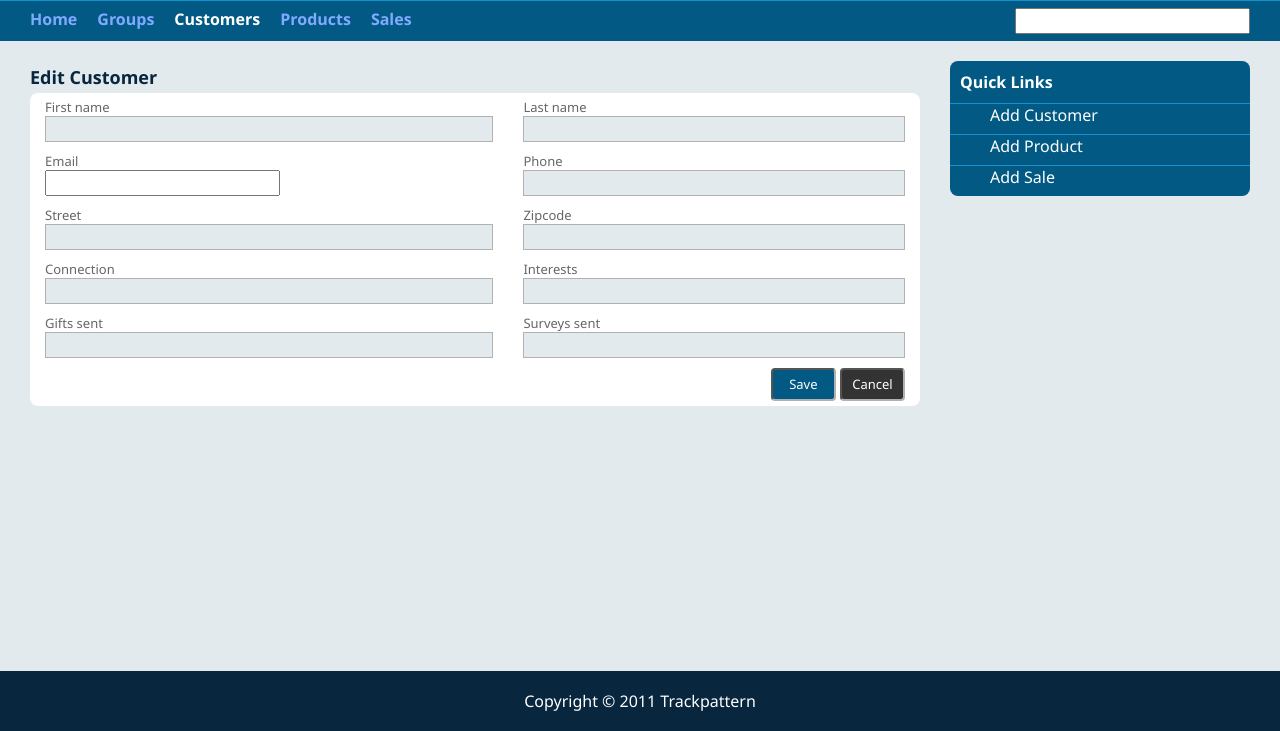
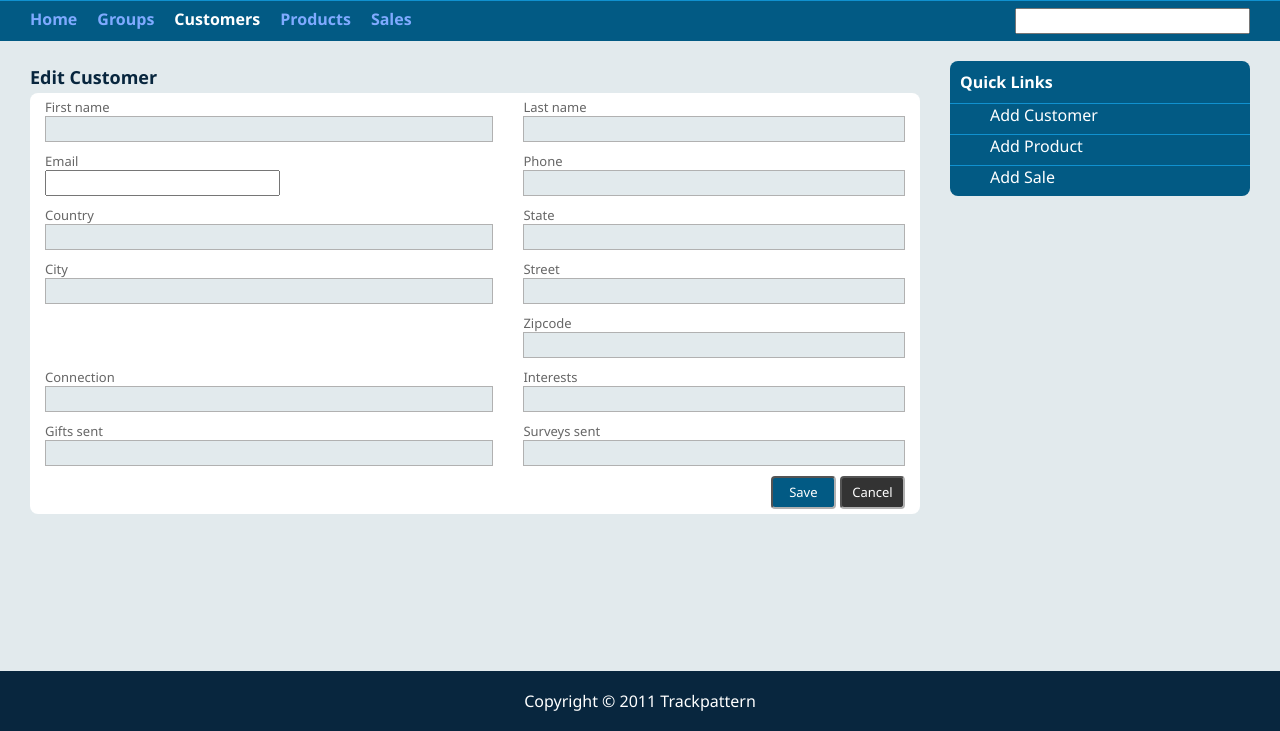
Before and after one commit to moeburney/trackpattern, a Django app: template templates/core/manage_customer.html in a window 1280 px wide. Shown: the part 69-800 px from the top of the page. Run offline with Django 3.2, Linux system fonts and the light colour scheme; the template is opened without the code that fills it, so the values that code supplies are empty, except form fields; tables that the repository leaves empty hold one stand-in row (values such as "Sample post"); form fields are guessed from the names that the template uses.

Commit message:
City, State, Country added to Customer. - model updated - template updated
Note: DB sync up required

```diff
--- a/core/models.py
+++ b/core/models.py
@@ -173,9 +173,12 @@ class Customer(models.Model):
     first_name = models.CharField(_('first name'), max_length=50, blank=False, null=False)
     last_name =  models.CharField(_('last name'), max_length=50, blank=False, null=False)
     email = models.EmailField(_('email'), max_length=75, blank=True, null=True)
+    phone = models.CharField(_('phone'), max_length=15, blank=True, null=True)
     street = models.CharField(_('street'), max_length=100, blank=True, null=True)
+    city = models.CharField(_('city'), max_length=100, blank=True, null=True)
+    state = models.CharField(_('state'), max_length=75, blank=True, null=False)
+    country = models.CharField(_('country'), max_length=75, blank=True, null=False)
     zipcode = models.CharField(_('zip'), max_length=10, blank=True, null=True)
-    phone = models.CharField(_('phone'), max_length=15, blank=True, null=True)
 
     interests = models.CharField(_('core interests'), max_length=200, blank=True, null=False)
     connection = models.SmallIntegerField(_('connection'), choices=CONNECTION_CHOICES, default=2)
--- a/templates/core/manage_customer.html
+++ b/templates/core/manage_customer.html
@@ -36,7 +36,17 @@ $('#tabCustomers').addClass('selected');
 	</tr>
 
 	<tr>
+	<td><span class='dataform-lable'>{{form.country.label}}</span><br>{{form.country}}</td>
+	<td><span class='dataform-lable'>{{form.state.label}}</span><br>{{form.state}}</td>
+	</tr>
+
+	<tr>
+	<td><span class='dataform-lable'>{{form.city.label}}</span><br>{{form.city}}</td>
 	<td><span class='dataform-lable'>{{form.street.label}}</span><br>{{form.street}}</td>
+	</tr>
+
+	<tr>
+	<td></td>
 	<td><span class='dataform-lable'>{{form.zipcode.label}}</span><br>{{form.zipcode}}</td>
 	</tr>
 
```
